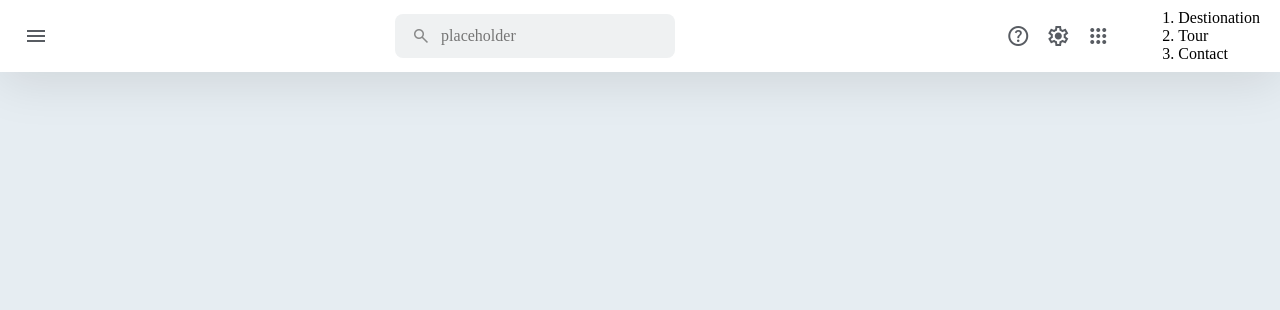
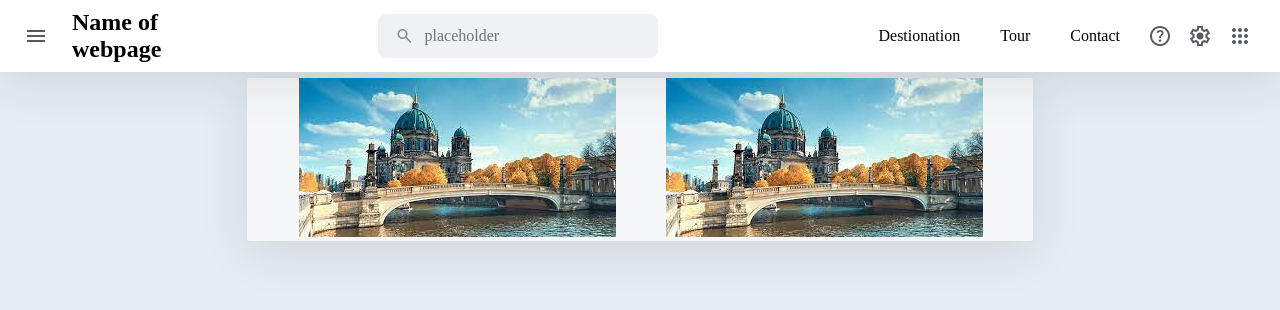
Before and after one commit to suibhne-sweeney/CA2_repo, a Python web app: template templates/index2.html in a window 1280 px wide. Shown: the top 310 px of the page. Run offline with Jinja, Linux system fonts and the light colour scheme; the template is opened without the code that fills it, so the values that code supplies are empty.

Commit message:
Updated index, nav added some content to body

```diff
--- a/Css/style2.css
+++ b/Css/style2.css
@@ -5,8 +5,37 @@
   body {
     background: #e6edf2;
     font-family: "Euclid Circular A";
+    padding: 70px;
+
   }
+  .mainContainer {
+    max-width: 70%;
+    max-height: 70%;
+    margin: auto;
+    display: flex;
+    border-radius: 0.2rem;
+    box-shadow: 0 10px 50px rgba(0, 0, 0, 0.1);
+    background: rgba(255, 255, 255, .6);/*Using rgba in order to have optincy while not effecting the content on the div itself*/
+  }
+  .mainContainer p{
+    margin-top: 1em;
+    height: 100%;
+    display: flex;
+    flex-direction: column;
+  }
+  .row{
+    display: flex;
+    flex-direction: row;
+    width: 100%;
+    justify-content: space-evenly;
+  }
+  .card-tours{
+    width: 40%;
+    height: 40%;
+  }
+  .card-destination{
 
+  }
   button {
     display: grid;
     place-items: center;
@@ -48,7 +77,27 @@
     transition-property: translate, opacity, visibility;
     transition-duration: 0.5s;
   }
-
+  .navbar ol {
+    list-style-type: none;/*Takes away the list style which was o circles doesnt replace them with anything*/
+    display: flex;
+    flex-direction: row;
+    margin: 0;
+    padding: 0;
+}
+  .navbar ol li{
+    justify-content: space-evenly;
+    align-content: center;
+    padding: 20px;
+  }
+  .navbar h1{
+    margin-right: 150px;
+  }
+  footer{
+    justify-content: flex-start;
+    background: #ffffff;
+    box-shadow: 0 10px 50px rgba(0, 0, 0, 0.1);
+    width: 100%;
+  }
   body.open .navbar {
     opacity: 1;
     visibility: visible;
@@ -100,7 +149,7 @@
   }
 
   .search {
-    margin: 0 auto;
+    margin: 0px 200px 0px 0px;
     position: relative;
     color: #888989;
   }
@@ -151,7 +200,6 @@
     align-items: center;
     padding-right: 20px;
   }
-
   .navbar nav img {
     flex: 0 32px;
     width: 32px;
--- a/templates/index2.html
+++ b/templates/index2.html
@@ -14,25 +14,38 @@
   <body>
     <button onclick="ExpandMenu()" class="burger material-symbols-outlined">menu</button><!--On click will expand the nav bar in social media-->
     <nav class="navbar">
+      <h1>Name of webpage</h1>
       <div class="search"><!--Siv's search feature-->
         <span class="material-symbols-outlined"> search </span>
         <input placeholder="placeholder"/> <!--Find valid name for this-->
       </div>
+      <ol>
+        <li><a href=""></a>Destionation</li><!--Move to right of search -->
+        <li><a href=""></a>Tour</li>
+        <li><a href=""></a>Contact</li>
+      </ol>
       <nav>
         <button class="material-symbols-outlined">help</button><!--Logo's need this wording can't be changed, learn the naming for certain logo/symbols-->
         <button class="material-symbols-outlined">settings</button><!--To turn the webpage to night mode or light more, prolly changing this to a toggle-->
         <button class="material-symbols-outlined">apps</button>
       </nav>
-      <nav>
-        <ol>
-            <li><a href=""></a>Destionation</li><!--Move to right of search -->
-            <li><a href=""></a>Tour</li>
-            <li><a href=""></a>Contact</li>
-        </ol>
-      </nav>
     </nav>
+    <div class="mainContainer">
+      <div class="row">
+        <div class="card-tours">
+          <img src="/images/Berlin_Bridge.jpg">
+        </div>
+        <div class="card-tours">
+          <img src="/images/Berlin_Bridge.jpg">
+        </div>
+      </div>
+    </div>
+    <footer>
+
+    </footer>
     <script type="text/javascript">
       const ExpandMenu = () => document.body.classList.toggle("open");
     </script>
+
   </body>
 </html>
```
Also changed, not shown: templates/Index.html (deleted, +0 -13 lines).
